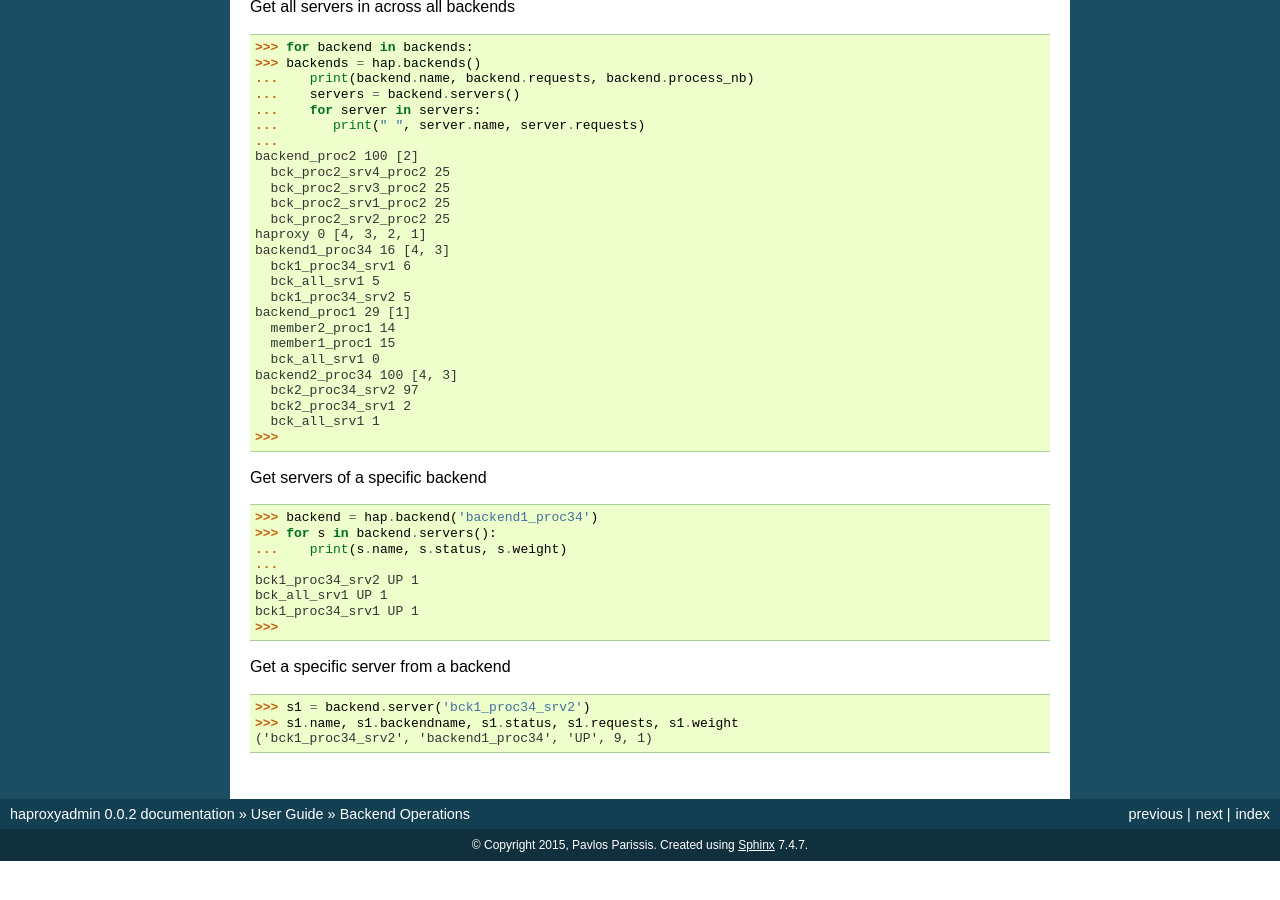
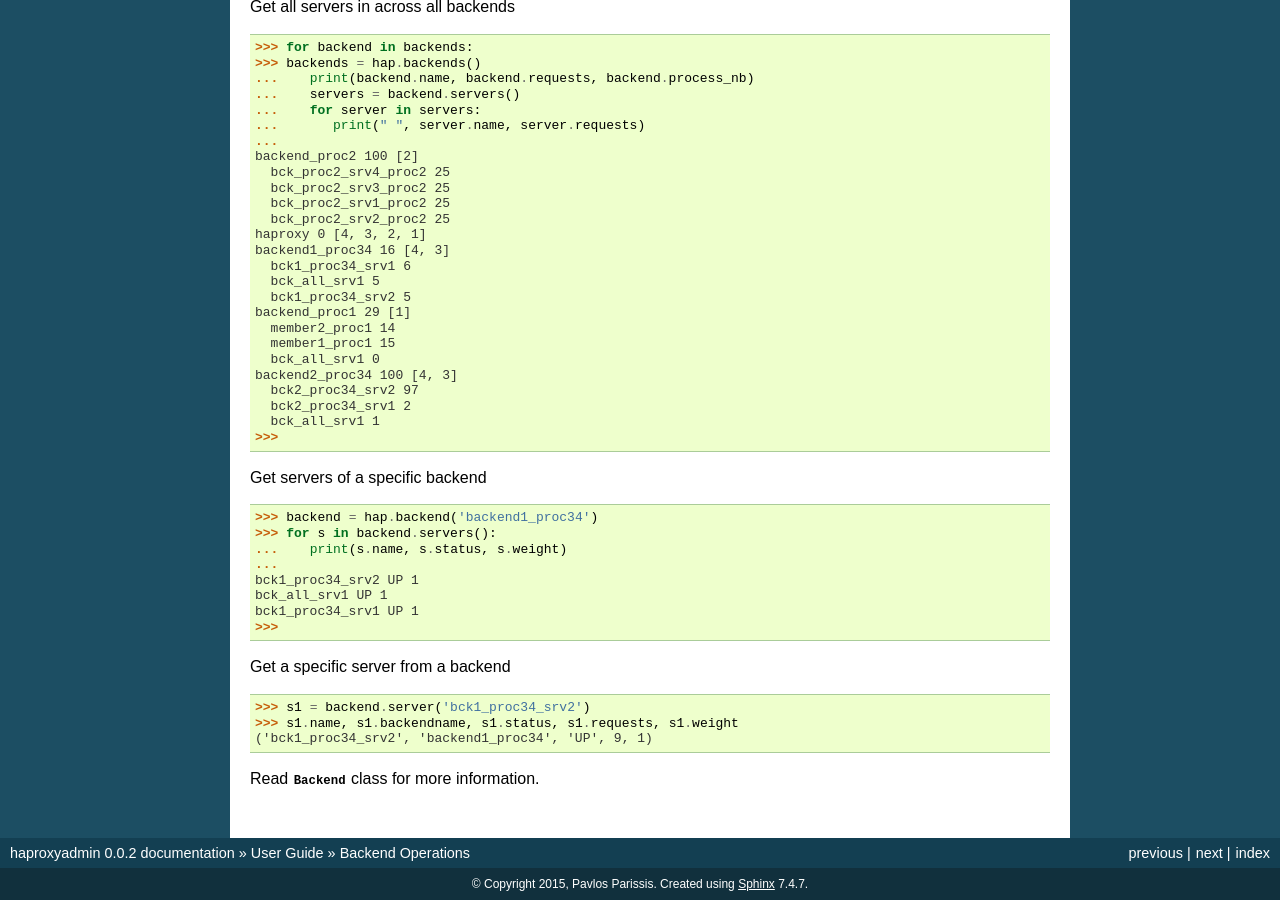
Before and after one commit to unixsurfer/haproxyadmin, a Sphinx documentation site: the page built from docs/source/user/backend.rst, in a window 1280 px wide and 900 px high, scrolled down 1191 px. Built offline with Sphinx 7.4.7, drawn with Linux system fonts in a browser that asks for light colours; before the commit the page ends 2052 px from its top, so only the background shows below that.

```diff
--- a/docs/source/user/backend.rst
+++ b/docs/source/user/backend.rst
@@ -126,3 +126,5 @@ Get a specific server from a backend
     >>> s1 = backend.server('bck1_proc34_srv2')
     >>> s1.name, s1.backendname, s1.status, s1.requests, s1.weight
     ('bck1_proc34_srv2', 'backend1_proc34', 'UP', 9, 1)
+
+Read :class:`Backend <.Backend>` class for more information.
```
